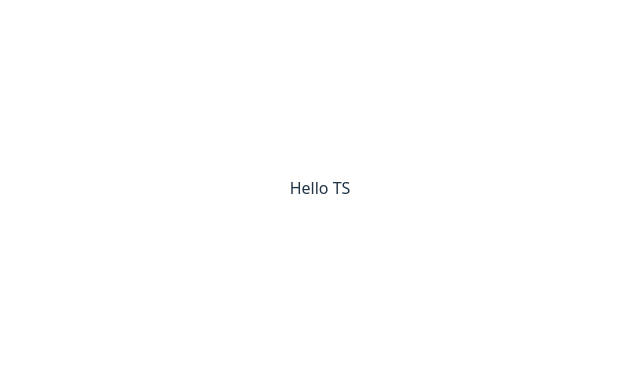
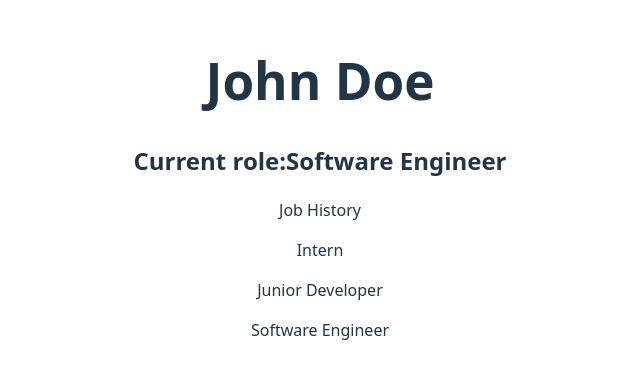
Before and after one commit to RobFyd/react-and-typescript, a React (Vite) app in the folder react-and-typescript/: page / in a window 1280 px wide. Shown: the part 212-590 px from the top of the page, without its empty margins (320-960 px from the left). Built offline with nearby package versions, Linux system fonts and the light colour scheme.

Commit message:
feat: update App component to render CV with user information

```diff
--- a/react-and-typescript/src/App.tsx
+++ b/react-and-typescript/src/App.tsx
@@ -1,10 +1,11 @@
 import './App.css'
+import { CV } from './CV'
 
 function App() {
-
-  return (
-    <p>Hello TS</p>
-  )
+  const name = "John Doe";
+  const currentRole = "Software Engineer";
+  const jobHistory = ["Intern", "Junior Developer", "Software Engineer"];
+  return <CV name={name} currentRole={currentRole} jobHistory={jobHistory} />
 }
 
 export default App
```
